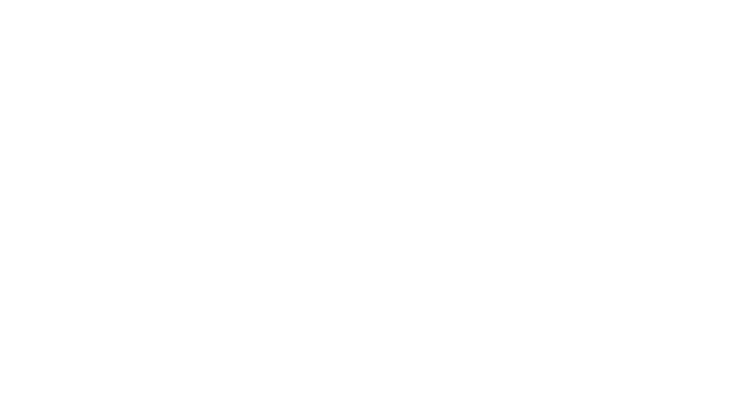
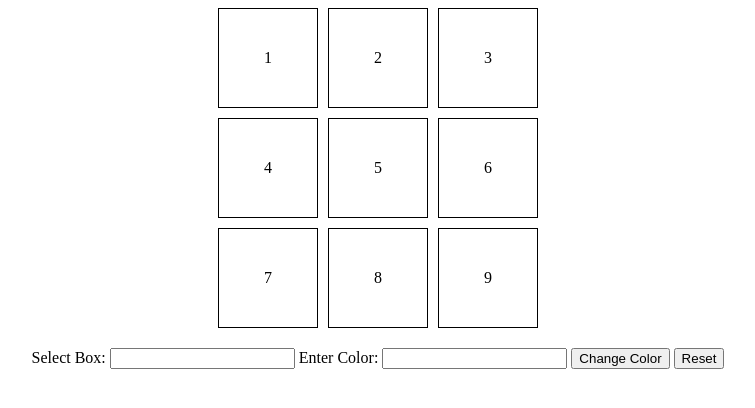
Before and after one commit to acciojob/Replit-Asian-Paints-Sameermd25, a website: page main.html in a window 1280 px wide. Shown: the whole page, without its empty margins (262-1017 px from the left). Drawn offline with Linux system fonts and the light colour scheme.

Commit message:
created a submission

```diff
--- a/main.html
+++ b/main.html
@@ -8,6 +8,30 @@
 
 <body>
 	<!-- the entire body must be written by student -->
+	<!-- Grid container -->
+	<div class="container" id="grid-container">
+		<div id="1" class="grid-item">1</div>
+		<div id="2" class="grid-item">2</div>
+		<div id="3" class="grid-item">3</div>
+		<div id="4" class="grid-item">4</div>
+		<div id="5" class="grid-item">5</div>
+		<div id="6" class="grid-item">6</div>
+		<div id="7" class="grid-item">7</div>
+		<div id="8" class="grid-item">8</div>
+		<div id="9" class="grid-item">9</div>
+	</div>
+
+	<!-- Input form -->
+	<div class="form1">
+		<label for="block_id">Select Box:</label>
+		<input type="text" id="block_id" required>
+
+		<label for="colour_id">Enter Color:</label>
+		<input type="text" id="colour_id" required>
+
+		<button id="change_button">Change Color</button>
+		<button id="Reset">Reset</button>
+	</div>
     <script type="text/javascript" src="./script.js">
 </script>
 
--- a/script.js
+++ b/script.js
@@ -1 +1,28 @@
-//your JS code here. If required.
+const changeButton = document.getElementById("change_button");
+const resetButton = document.getElementById("Reset");
+const boxes = document.querySelectorAll(".grid-item");
+
+changeButton.addEventListener("click", function (e) {
+	e.preventDefault();
+	const blockId = document.getElementById("block_id").value;
+	const color = document.getElementById("colour_id").value;
+
+	if (parseInt(blockId) >= 1 && parseInt(blockId) <= 9) {
+		clearColors();
+		const target = document.getElementById(blockId);
+		target.style.backgroundColor = color;
+	} else {
+		alert("Please enter a valid block ID (1-9).");
+	}
+});
+
+resetButton.addEventListener("click", function (e) {
+	e.preventDefault();
+	clearColors();
+});
+
+function clearColors() {
+	boxes.forEach(box => {
+		box.style.backgroundColor = "transparent";
+	});
+}
--- a/styles.css
+++ b/styles.css
@@ -1 +1,20 @@
-/*  your css code here. If applicable */
+.container {
+	display: grid;
+	grid-template-columns: repeat(3, 100px);
+	grid-template-rows: repeat(3, 100px);
+	justify-content: center;
+	gap: 10px;
+}
+
+.grid-item {
+	border: 1px solid black;
+	display: flex;
+	justify-content: center;
+	align-items: center;
+	background-color: transparent;
+}
+
+.form1 {
+	text-align: center;
+	margin-top: 20px;
+}
```
